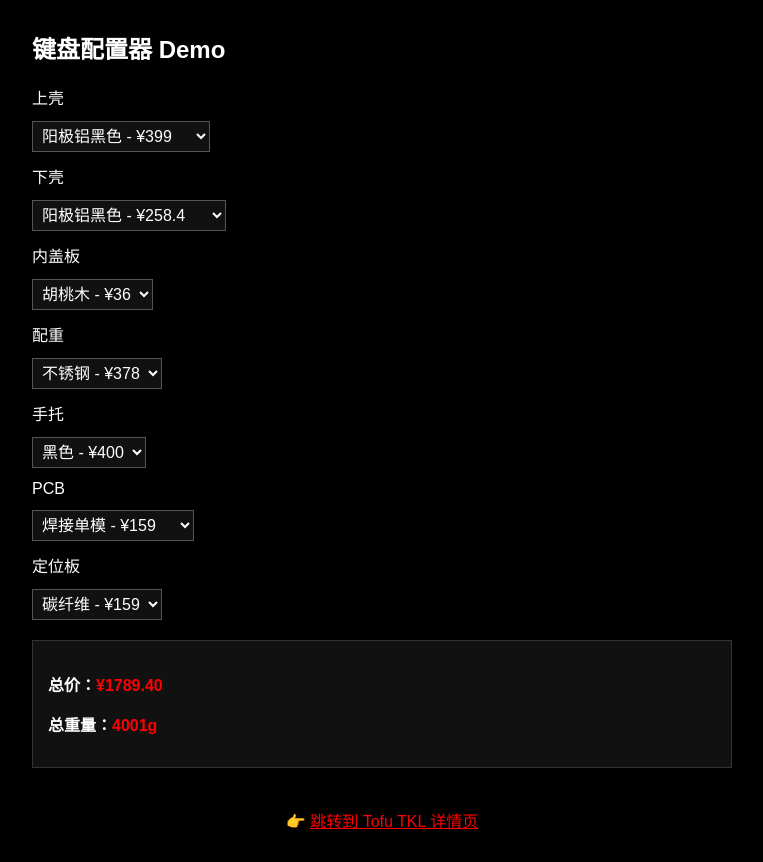
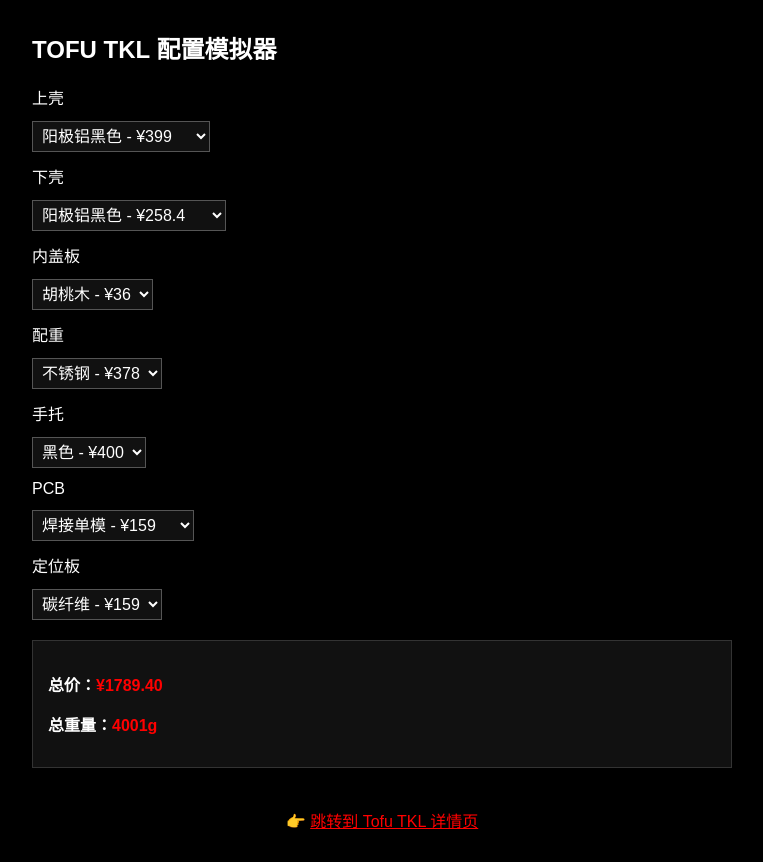
Before and after one commit to kbdfans/kbd-too, a plain HTML site: page index.html in a window 1280 px wide. Shown: the whole page, without its empty margins (258-1021 px from the left). Drawn offline with Linux system fonts and the light colour scheme.

Commit message:
Update index.html

```diff
--- a/index.html
+++ b/index.html
@@ -12,7 +12,7 @@
   </style>
 </head>
 <body>
-  <h2>键盘配置器 Demo</h2>
+  <h2>TOFU TKL 配置模拟器</h2>
 
   <div id="config"></div>
 
```
